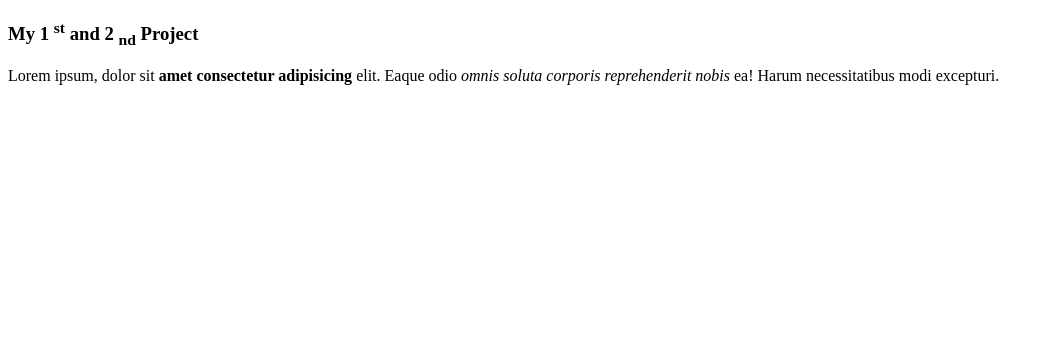
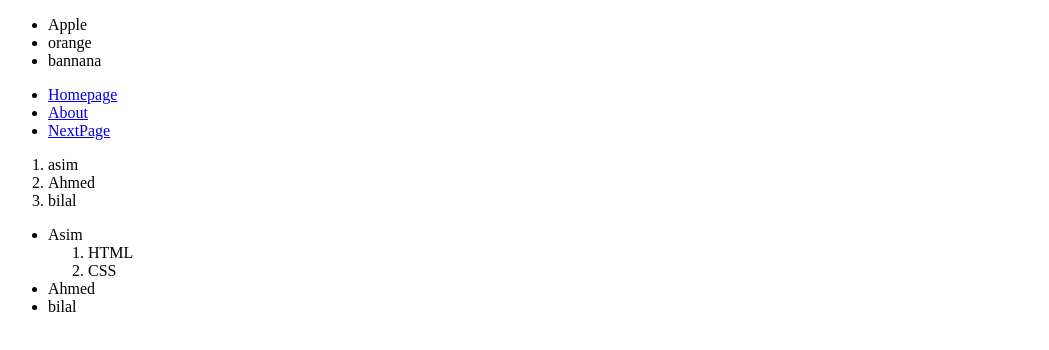
Before and after one commit to asimaltafshah/HTML_CSSfreeCodeCamp, a plain HTML site: page index.html in a window 1280 px wide. Shown: the whole page, without its empty margins (0-1049 px from the left). Drawn offline with Linux system fonts and the light colour scheme.

Commit message:
Ordered and unordered list

```diff
--- a/index.html
+++ b/index.html
@@ -7,18 +7,41 @@
 
 </head>
 <body>
-    <!-- Sup and Sub -->
-    <h3> My 1 <sup>st</sup> and 2 <sub>nd</sub> Project </h3>
 
-    <!-- strong and em Element -->
-    <p>Lorem ipsum, dolor sit
-        <strong>
-            amet consectetur adipisicing
-        </strong>  elit. Eaque odio
-        <em>
-            omnis soluta corporis reprehenderit nobis
 
-        </em>  ea! Harum necessitatibus modi excepturi.</p>
+    <!-- order and unorderlist -->
+    <!--  -->
+    <!--  -->
+
+    <!-- unorder list -->
+    <ul>
+       <li>Apple</li>
+       <li>orange</li>
+       <li>bannana</li>
+    </ul>
+    <ul>
+        <li><a href="#">Homepage</a></li>
+        <li><a href="about.html" target="_blank">About</a></li>
+        <li><a href="#">NextPage</a></li>
+
+    </ul>
+    <!-- Order list -->
+    <ol>
+        <li>asim</li>
+        <li>Ahmed</li>
+        <li>bilal</li>
+    </ol>
+    <!-- Mixed order unorder list -->
+    <ul>
+        <li>Asim
+            <ol>
+                <li>HTML</li>
+                <li>CSS</li>
+            </ol>
+        </li>
+        <li>Ahmed</li>
+        <li>bilal</li>
+    </ul>
 
 </body>
 </html>
```
